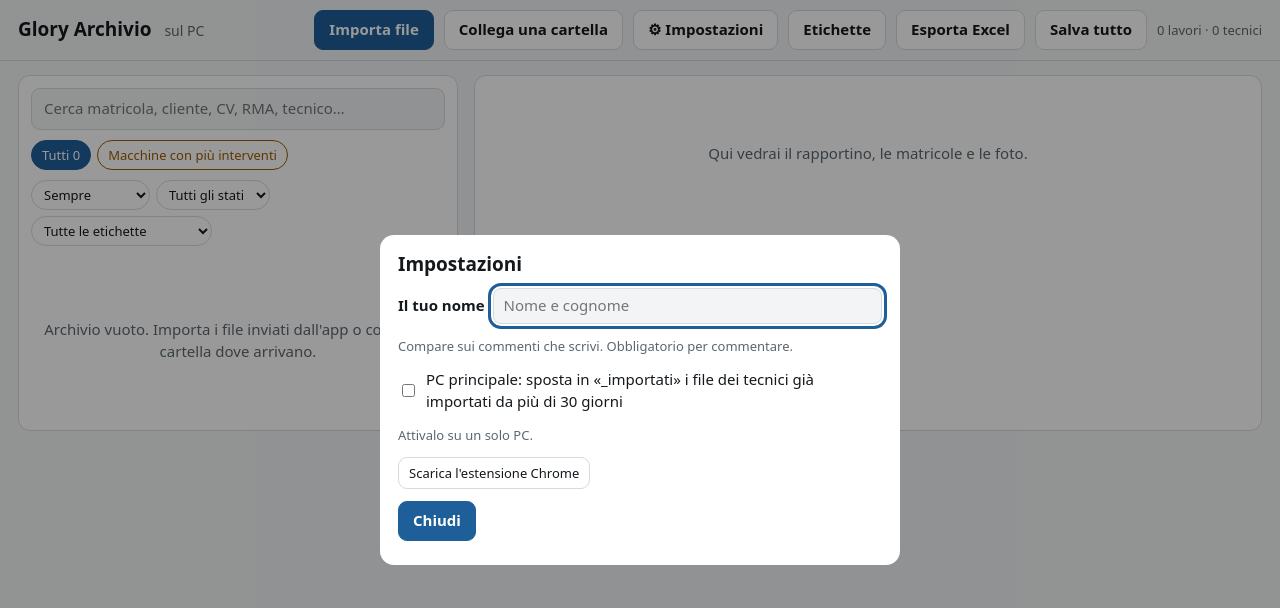
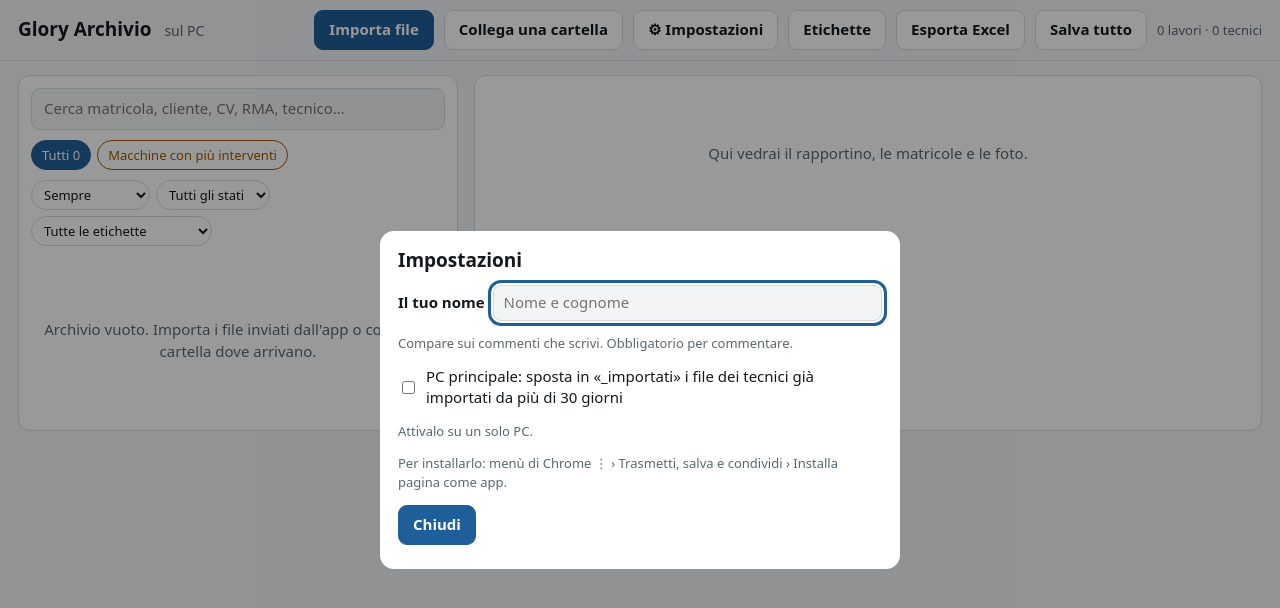
Before and after one commit to francescoV17ale/glory-app, a plain HTML site: page archivio/index.html in a window 1280 px wide. Both pictures are taken after a click on the button "⚙ Impostazioni". Drawn offline with Linux system fonts and the light colour scheme.

Commit message:
Glory Archivio: estensione dismessa, tasto Installa sul PC nelle Impostazioni
Co-Authored-By: Claude Opus 5.5 <noreply@anthropic.com>
Claude-Session: https://claude.ai/code/session_01DriZv8Z99uQhDofs8oDqbp

```diff
--- a/archivio/index.html
+++ b/archivio/index.html
@@ -309,8 +309,9 @@ function impostazioni(){var ov=el("div","ov"),d=el("div","dlg");ov.setAttribute(
  d.append(el("h2",0,"Impostazioni"));var r1=el("div","er"),inp=document.createElement("input");inp.type="text";inp.value=NOME;inp.placeholder="Nome e cognome";inp.setAttribute("aria-label","Il tuo nome");
  inp.onchange=function(){var v=inp.value.trim();if(v){NOME=v;cfg("nome",NOME);nomeLab()}};r1.append(el("b",0,"Il tuo nome"),inp);d.append(r1,el("p","st","Compare sui commenti che scrivi. Obbligatorio per commentare."));
  var lb=el("label","er"),cb=document.createElement("input");cb.type="checkbox";cb.checked=!!MAIN;cb.onchange=function(){MAIN=cb.checked?1:0;cfg("main",MAIN);PULITO=0};lb.append(cb,document.createTextNode(" PC principale: sposta in «_importati» i file dei tecnici già importati da più di 30 giorni"));d.append(lb,el("p","st","Attivalo su un solo PC."));
- if(location.protocol!=="chrome-extension:"){var a=el("a","b sm","Scarica l'estensione Chrome");a.href="Glory-Archivio-estensione.zip";a.setAttribute("download","");d.append(a)}
- else d.append(el("p","st","Estensione versione "+chrome.runtime.getManifest().version));
+ if(window.matchMedia&&matchMedia("(display-mode: standalone)").matches)d.append(el("p","st","Programma installato."));
+ else if(INST)d.append(btn("b sm","Installa sul PC",function(){var e=INST;INST=null;e.prompt();e.userChoice.then(function(){close()})}));
+ else d.append(el("p","st","Per installarlo: menù di Chrome ⋮ › Trasmetti, salva e condividi › Installa pagina come app."));
  var row=el("div","er");row.style.marginTop="12px";row.append(btn("b ac","Chiudi",close));d.append(row);ov.append(d);document.body.append(ov);inp.focus()}
 function dataOra(t){var d=new Date(t);return dIt(t)+" "+p2(d.getHours())+":"+p2(d.getMinutes())}
 function commBox(kind,k){var w=el("div","cms"),C=comms(kind,k);
@@ -493,7 +494,8 @@ function salvaTutto(){if(!L.length){say("Archivio vuoto.",1);return}
 $("fi").onchange=function(){if(this.files.length)importa(this.files);this.value=""};
 $("q").oninput=function(){F.q=this.value;F.sel=null;F.frq=0;draw()};
 $("dirb").onclick=collega;$("sync").onclick=function(){var g=gSync(1);g.then(function(){return dirSync()})};$("csv").onclick=csv;$("tagb").onclick=tagEditor;$("setb").onclick=impostazioni;$("bak").onclick=salvaTutto;
-/* estensione: avvisa se su GitHub c'è una versione più recente */
+var INST=null;window.addEventListener("beforeinstallprompt",function(e){e.preventDefault();INST=e});
+/* estensione (non più usata): avvisa se su GitHub c'è una versione più recente */
 function verN(v){return String(v||"0").split(".").map(Number).reduce(function(a,b){return a*1000+(b||0)},0)}
 if(location.protocol==="chrome-extension:")fetch("https://francescov17ale.github.io/glory-app/archivio/version.json?t="+Date.now(),{cache:"no-store"}).then(function(r){return r.json()}).then(function(j){var me=chrome.runtime.getManifest().version;if(verN(j.ext)>verN(me)){var u=$("upd");u.hidden=false;u.textContent="";u.append(document.createTextNode("È disponibile l'estensione "+j.ext+" (hai la "+me+"). "));var a=el("a",0,"Scarica lo zip");a.href="https://francescov17ale.github.io/glory-app/archivio/Glory-Archivio-estensione.zip";u.append(a,document.createTextNode(", estrailo sopra la stessa cartella e in chrome://extensions tocca Ricarica."))}}).catch(function(){});
 document.addEventListener("keydown",function(e){if(e.key==="Escape"){var o=document.querySelector(".ov");if(o){o.remove();draw()}else if(HIST.length&&document.activeElement.tagName!=="INPUT"&&document.activeElement.tagName!=="TEXTAREA")back()}});
--- a/archivio/sw.js
+++ b/archivio/sw.js
@@ -1,5 +1,5 @@
 /* Glory Archivio (PC): funzionamento offline. Aumenta il numero quando pubblichi una nuova versione. */
-const CACHE = "glory-archivio-v7";
+const CACHE = "glory-archivio-v8";
 const FILES = ["./", "index.html", "manifest.webmanifest", "../index.html", "../icon-192.png", "../icon-512.png", "../icon-maskable-512.png"];
 self.addEventListener("install", e => { e.waitUntil(caches.open(CACHE).then(c => c.addAll(FILES.map(f => new Request(f, { cache: "reload" })))).then(() => self.skipWaiting())); });
 self.addEventListener("activate", e => { e.waitUntil(caches.keys().then(k => Promise.all(k.filter(x => x.startsWith("glory-archivio-") && x !== CACHE).map(x => caches.delete(x)))).then(() => self.clients.claim())); });
```
Also changed, not shown: 1 other file.
